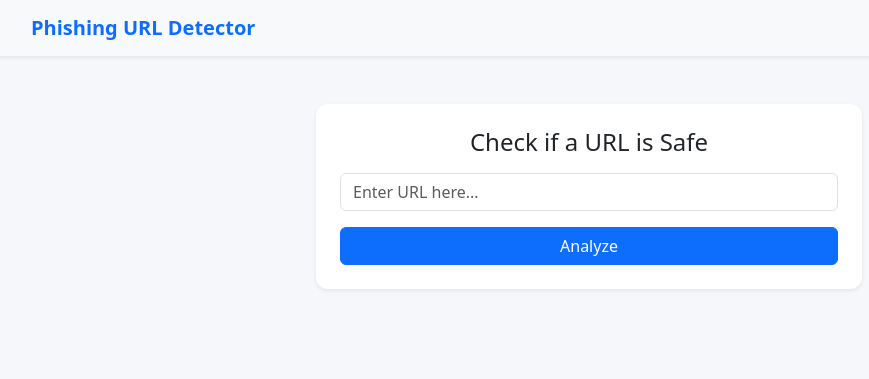
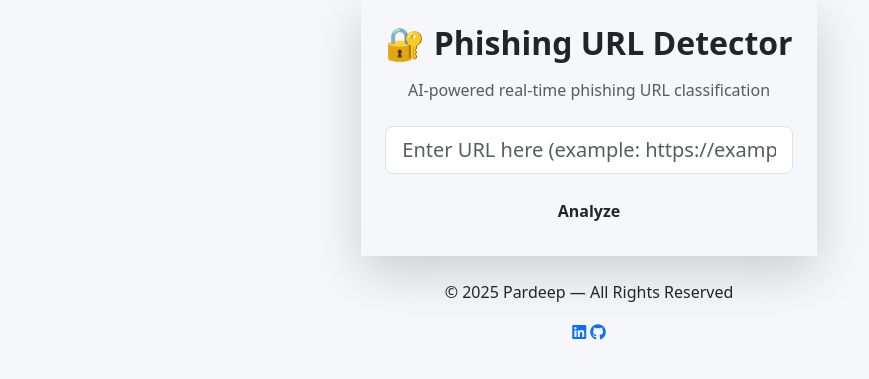
Before and after one commit to lazyhacker24/phishing-url-detector, a Flask app: page / in a window 1280 px wide. Shown: the top 379 px of the page, without its empty margins (51-920 px from the left). Run offline with Flask 3, Linux system fonts and the light colour scheme.

Commit message:
index.html

```diff
--- a/templates/index.html
+++ b/templates/index.html
@@ -2,43 +2,48 @@
 <html lang="en">
 <head>
 <meta charset="UTF-8">
-    <title>Phishing URL Detector | Pardeep</title>
+<title>Phishing URL Detector</title>
+<meta name="viewport" content="width=device-width, initial-scale=1">
+
 <link href="https://cdn.jsdelivr.net/npm/bootstrap@5.3.3/dist/css/bootstrap.min.css" rel="stylesheet">
+<link rel="stylesheet" href="https://cdnjs.cloudflare.com/ajax/libs/font-awesome/6.5.0/css/all.min.css">
 <link rel="stylesheet" href="{{ url_for('static', filename='style.css') }}">
+
 </head>
 <body>
-<nav class="navbar navbar-light bg-light shadow-sm">
-    <div class="container">
-        <a class="navbar-brand fw-bold text-primary" href="/">Phishing URL Detector</a>
-    </div>
-</nav>
 
-<div class="container py-5">
-    <div class="row justify-content-center">
-        <div class="col-lg-6">
-            <div class="card shadow-sm border-0">
-                <div class="card-body p-4">
-                    <h4 class="text-center mb-3">Check if a URL is Safe</h4>
+<section class="hero d-flex justify-content-center align-items-center">
+<div class="glass-card p-4 shadow-lg text-center">
+
+<h2 class="fw-bold mb-3">🔐 Phishing URL Detector</h2>
+<p class="text-muted mb-4">AI-powered real-time phishing URL classification</p>
 
 <form method="POST">
-                        <input type="text" name="url" class="form-control mb-3" placeholder="Enter URL here..." required>
-                        <button class="btn btn-primary w-100">Analyze</button>
+<input type="text" name="url" class="form-control form-control-lg mb-3" placeholder="Enter URL here (example: https://example.com)" required>
+<button class="btn analyze-btn w-100 py-2 fw-bold">Analyze</button>
 </form>
 
 {% if result %}
-                        <hr>
-                        <div class="alert {% if 'Phishing' in result %}alert-danger{% else %}alert-success{% endif %}">
+<hr class="my-4">
+<h6 class="fw-bold text-start">Website Tested:</h6>
+<p class="text-break mb-2">{{ url }}</p>
+
+<div class="result-box {% if 'Phishing' in result %}danger{% else %}safe{% endif %}">
 {{ result }}
 </div>
-                        {% if risk_score %}
-                        <p class="small text-muted">Risk Score: {{ risk_score }}%</p>
+
+<p class="mt-3 fw-bold mb-1">Risk Score: <span>{{ risk_score }}%</span></p>
+<p class="badge risk-level">{{ risk_level }}</p>
 {% endif %}
-                    {% endif %}
+
 </div>
-            </div>
-        </div>
-    </div>
-</div>
+</section>
+
+<footer class="footer text-center mt-4">
+<p>© 2025 Pardeep — All Rights Reserved</p>
+<a href="https://www.linkedin.com/in/pardeep23" target="_blank"><i class="fa-brands fa-linkedin social"></i></a>
+<a href="https://github.com/lazyhacker24" target="_blank"><i class="fa-brands fa-github social"></i></a>
+</footer>
 
 </body>
 </html>
```
Lines whose indentation alone changed are shown as unchanged.
